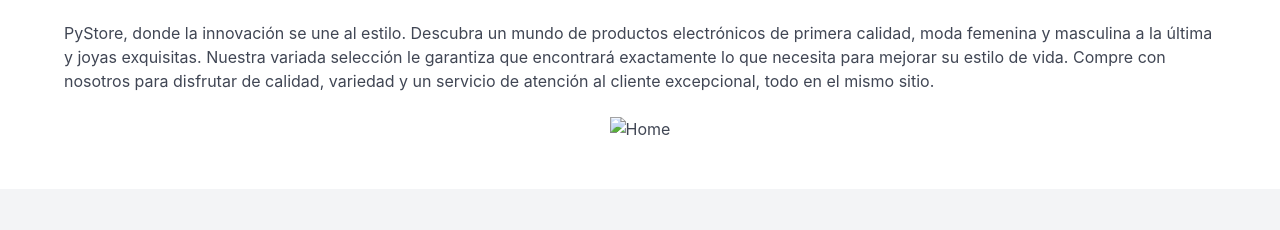
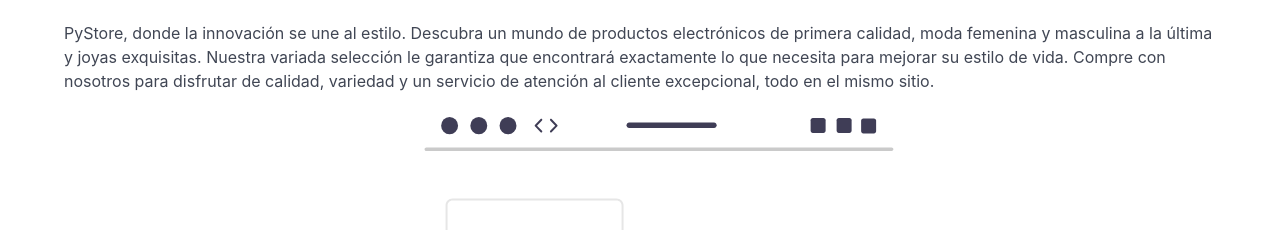
Before and after one commit to cristiangavilan/pystore, a plain HTML site: page index.html in a window 1280 px wide. Shown: the part 160-390 px from the top of the page. Drawn offline with nearby package versions, Linux system fonts and the light colour scheme; the site is published under a folder, as on GitHub Pages, so addresses that start at the root find nothing; no server answers.

Commit message:
fix shopping image

```diff
--- a/index.html
+++ b/index.html
@@ -110,7 +110,7 @@
         </div>
         <div class="grid">
           <div class="cell has-text-centered">
-            <img src="/img/shopping.svg" alt="Home" />
+            <img src="img/shopping.svg" alt="Home" />
           </div>
         </div>
       </div>
```
